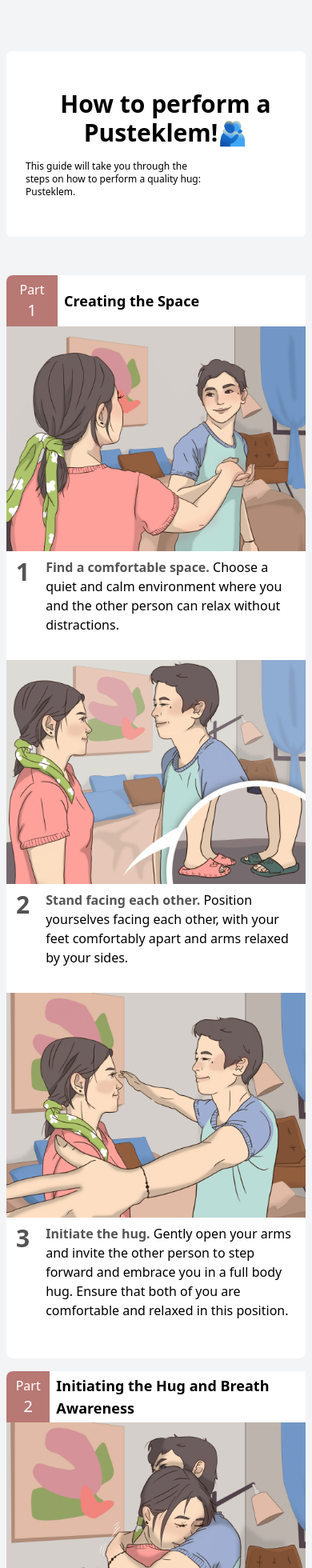
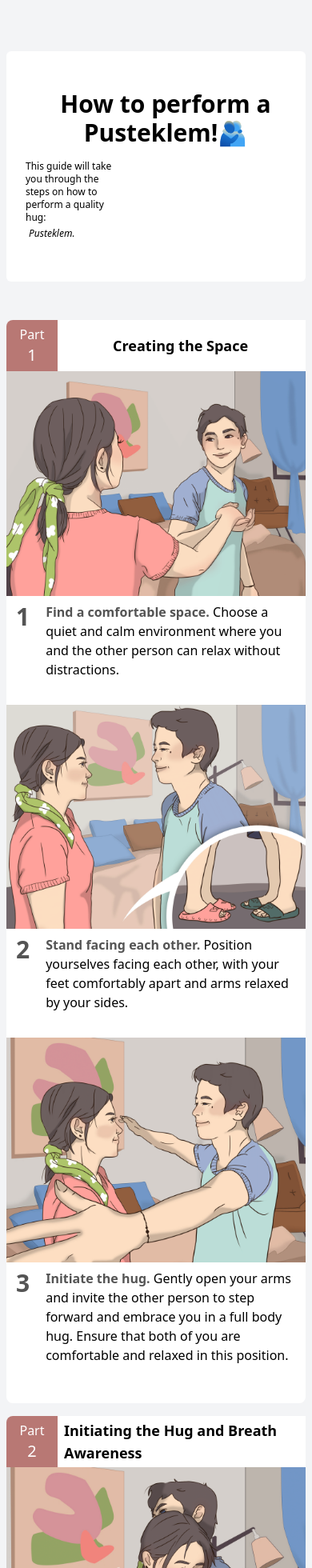
Before and after one commit to Ojself/pusteklem, a Next.js app: page / in a window 390 px wide. Shown: the top 1960 px of the page at 80% size. Built offline with nearby package versions, Linux system fonts and the light colour scheme.

Commit message:
quick commit

```diff
--- a/components/StepsWrapper.jsx
+++ b/components/StepsWrapper.jsx
@@ -6,11 +6,14 @@ const StepsWrapper = ({ part, partNumber }) => {
   return (
     <div className='relative rounded-lg bg-white w-fit mb-4 md:mb-6'>
       <div className='flex flex-row sticky top-0 bg-white z-10 rounded-tl-lg'>
-        <div className='flex flex-col w-16 h-16 justify-center items-center bg-primary text-white rounded-tl-lg'>
+        <div
+          style={{ maxWidth: "64px" }}
+          className='flex flex-col w-1/5 h-16 justify-center items-center bg-primary text-white rounded-tl-lg'
+        >
           <p>Part</p>
           <p className='text-xl'>{partNumber}</p>
         </div>
-        <div className='flex items-center justify-center'>
+        <div className='flex w-4/5 items-center justify-center'>
           <h3 className='pl-2 font-bold font-grey text-lg'>{title}</h3>
         </div>
       </div>
--- a/pages/index.js
+++ b/pages/index.js
@@ -31,10 +31,11 @@ export default function Home() {
                 {easterEgg ? <span> {"😅"} </span> : <span>{"🫂"}</span>}
               </span>
             </h1>
-            <p className='text-xs w-2/3 sm:w-2/5 md:w-1/3 mt-4'>
+            <p className='text-xs mt-4 w-1/3'>
               This guide will take you through the steps on how to perform a
-              quality hug: Pusteklem.
+              quality hug:
             </p>
+            <p className='italic text-xs m-1'>Pusteklem.</p>
           </section>
           <section className='bg-transparent rounded-lg flex flex-col items-center'>
             {data.map((part, index) => {
```
